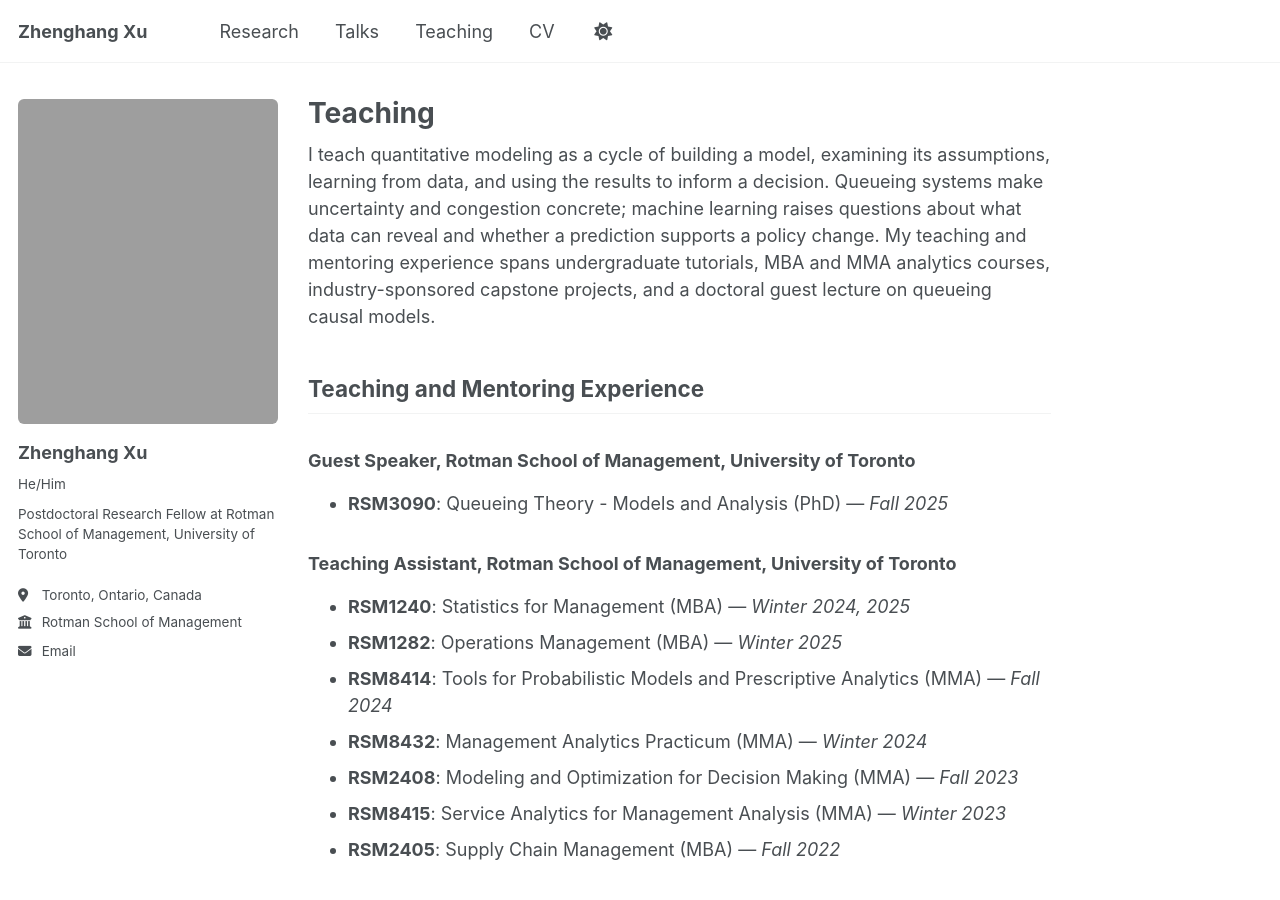
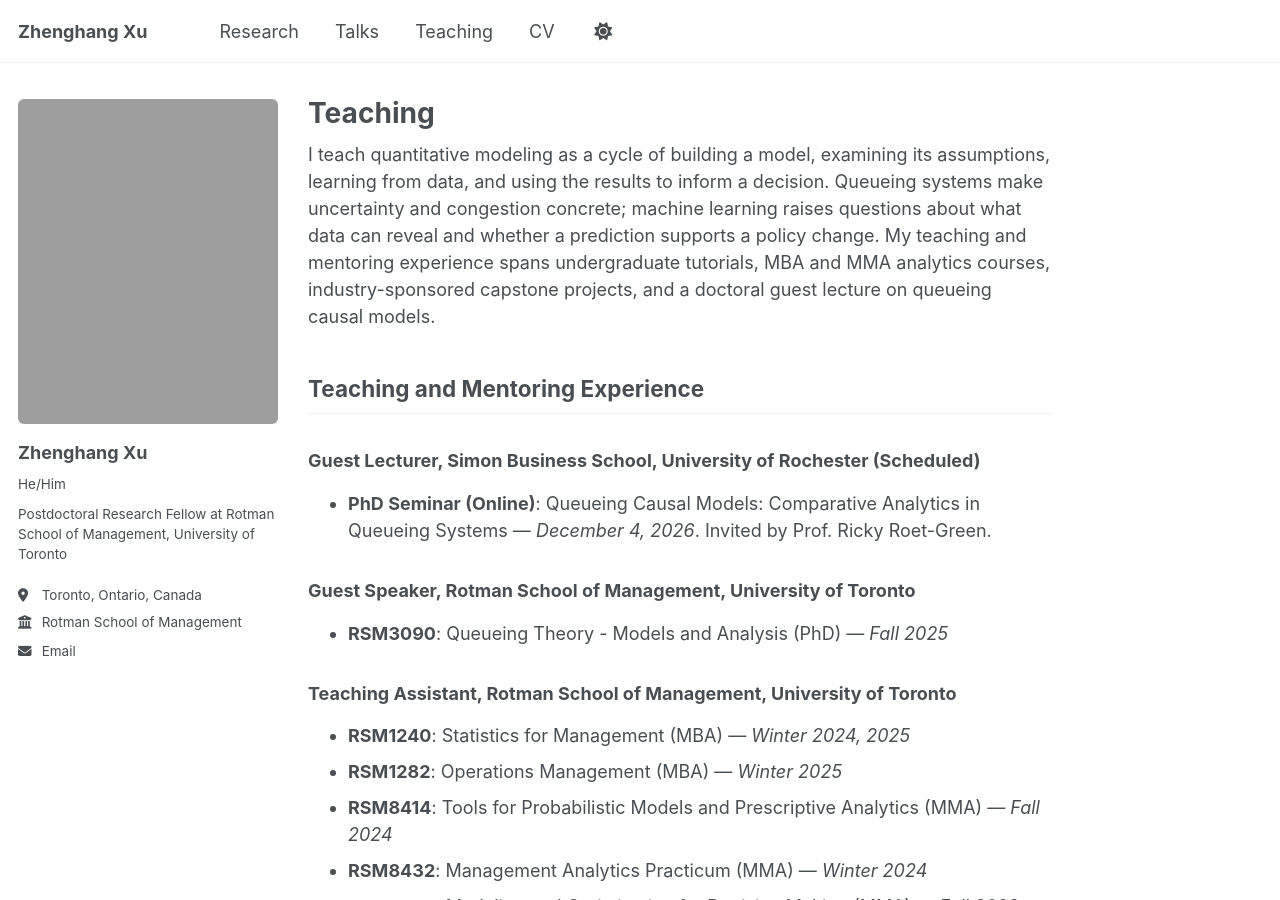
Before and after one commit to zhenghangxu-baymax/zhenghangxu-baymax.github.io, a Jekyll site: the page built from _pages/teaching.md, in a window 1280 px wide and 900 px high. Built offline with Jekyll 4.4.1, drawn with Linux system fonts in a browser that asks for light colours; some of the changed text lies outside the part shown.

Commit message:
Add scheduled Rochester PhD seminar and update CV

```diff
--- a/_config.yml
+++ b/_config.yml
@@ -13,7 +13,7 @@ title                    : "Zhenghang Xu"
 title_separator          : "-"
 name                     : &name "Zhenghang Xu"
 description              : &description "Zhenghang Xu, Postdoctoral Research Fellow at Rotman School of Management, University of Toronto. AI for Queueing Discovery and Control."
-last_updated             : "2026-10-16"
+last_updated             : "2026-10-19"
 url                      : https://zhenghangxu-baymax.github.io # the base hostname & protocol for your site e.g. "https://[your GitHub username].github.io" or if you already have some other page hosted on Github then use "https://[your GitHub username].github.io/[Your Repo Name]"
 baseurl                  : "" # the subpath of your site, e.g. "/blog"
 repository               : "zhenghangxu-baymax/zhenghangxu-baymax.github.io"
--- a/_data/talks.yml
+++ b/_data/talks.yml
@@ -5,6 +5,11 @@
   note: This work has also been presented by other speakers as a keynote and at invited
     seminars nationally and internationally.
   groups:
+  - name: Upcoming Invited Seminars
+    items:
+    - venue: Simon Business School, University of Rochester (PhD Seminar, Online)
+      date: Dec 4, 2026 (scheduled)
+      role: Personal presentation
   - name: Invited Seminars
     items:
     - venue: Next-Gen Scholar’s Symposium, National University of Singapore
--- a/_pages/teaching.md
+++ b/_pages/teaching.md
@@ -7,6 +7,11 @@ excerpt: "Teaching and mentoring in quantitative modeling, operations management
 I teach quantitative modeling as a cycle of building a model, examining its assumptions, learning from data, and using the results to inform a decision. Queueing systems make uncertainty and congestion concrete; machine learning raises questions about what data can reveal and whether a prediction supports a policy change. My teaching and mentoring experience spans undergraduate tutorials, MBA and MMA analytics courses, industry-sponsored capstone projects, and a doctoral guest lecture on queueing causal models.
 
 ## Teaching and Mentoring Experience
+
+### Guest Lecturer, Simon Business School, University of Rochester (Scheduled)
+
+- **PhD Seminar (Online)**: Queueing Causal Models: Comparative Analytics in Queueing Systems — *December 4, 2026*.
+  Invited by Prof. Ricky Roet-Green.
 
 ### Guest Speaker, Rotman School of Management, University of Toronto
 - **RSM3090**: Queueing Theory - Models and Analysis (PhD) — *Fall 2025*
```
Also changed, not shown: 2 other files.
